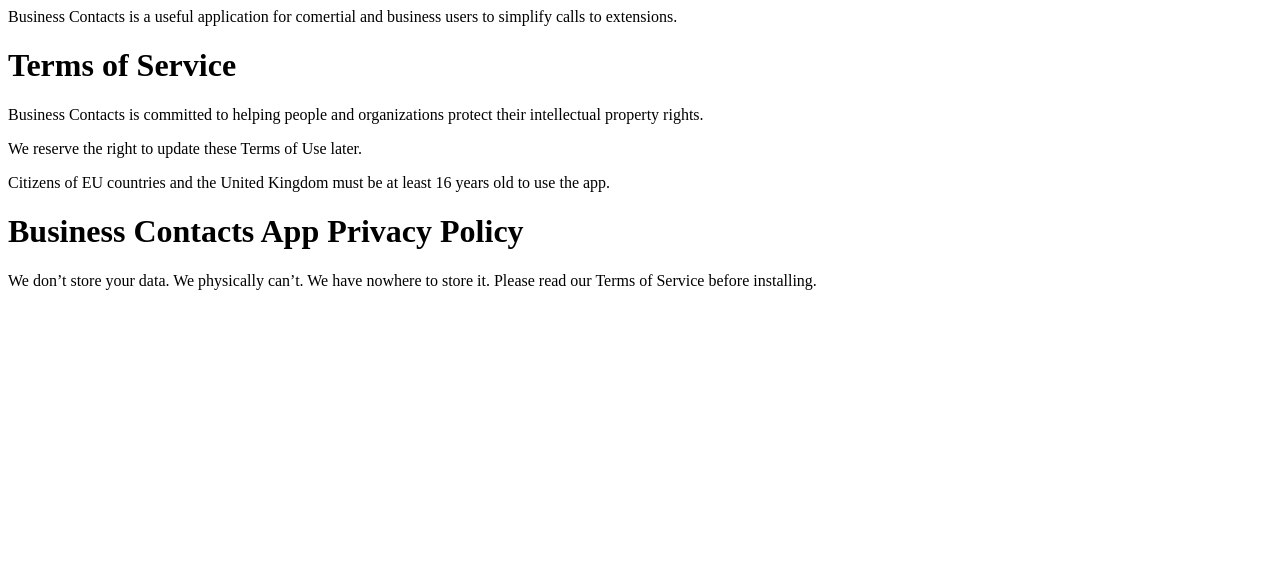
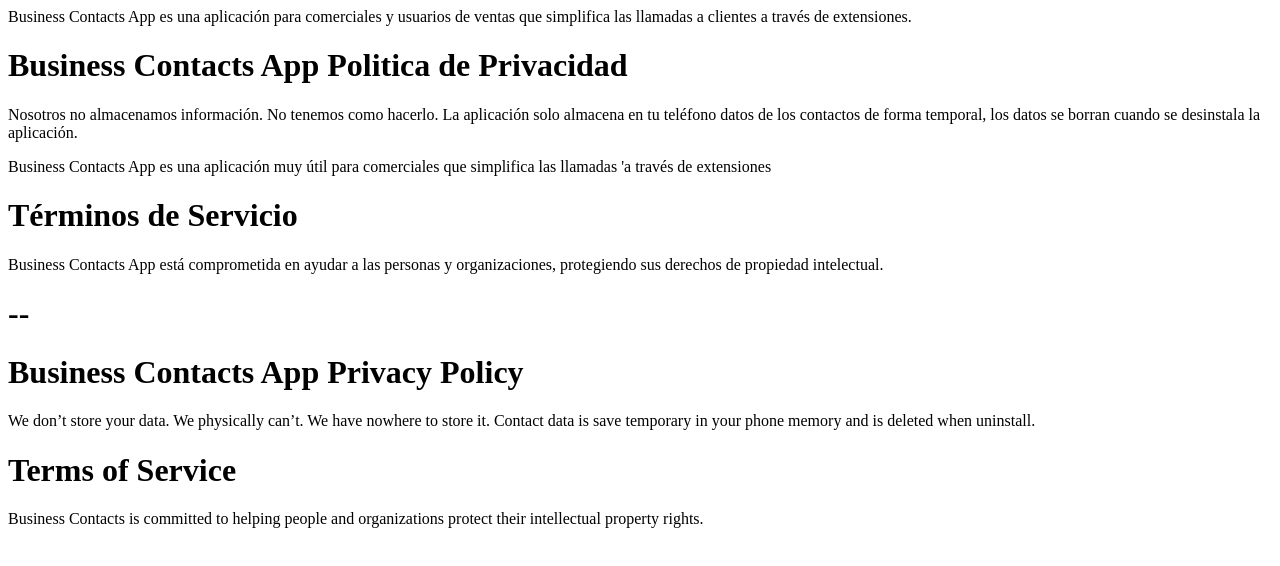
Before and after one commit to vdlr/vdsoft.github.io, a plain HTML site: page bcontacts/policy.html in a window 1280 px wide. Drawn offline with Linux system fonts and the light colour scheme.

Commit message:
Update policy.html
spanish and english

```diff
--- a/bcontacts/policy.html
+++ b/bcontacts/policy.html
@@ -1,8 +1,34 @@
 <html>
   <body>
 
+  <p>Business Contacts App es una aplicación para comerciales y usuarios de ventas que simplifica las llamadas a clientes a través de extensiones.</p>
 
-  <p>Business Contacts is a useful application for comertial and business users to simplify calls to extensions.</p>
+
+  <h1>Business Contacts App Politica de Privacidad</h1>
+
+  <p>
+     Nosotros no almacenamos información. No tenemos como hacerlo.
+          La aplicación solo almacena en tu teléfono datos de los contactos de forma temporal,
+          los datos se borran cuando se desinstala la aplicación.
+  </p>
+
+    <p>Business Contacts App
+           es una aplicación muy útil para comerciales que simplifica las llamadas
+         'a través de extensiones</p>
+
+  <h1>Términos de Servicio</h1>
+
+  <p>Business Contacts App está comprometida en ayudar a las personas y organizaciones,
+          protegiendo sus derechos de propiedad intelectual.</p>
+
+    <h1>--</h1>
+
+
+
+
+  <h1>Business Contacts App Privacy Policy</h1>
+
+  <p>We don’t store your data. We physically can’t. We have nowhere to store it. Contact data is save temporary in your phone memory and is deleted when uninstall.</p>
 
 
   <h1>Terms of Service</h1>
@@ -11,13 +37,10 @@
      Business Contacts is committed to helping people and organizations protect their intellectual property rights.
   </p>
 
-  <p>We reserve the right to update these Terms of Use later.</p>
 
-  <p>Citizens of EU countries and the United Kingdom must be at least 16 years old to use the app.</p>
 
-  <h1>Business Contacts App Privacy Policy</h1>
 
-  <p>We don’t store your data. We physically can’t. We have nowhere to store it. Please read our Terms of Service before installing.</p>
+
 
   </body>
 </html>
```
